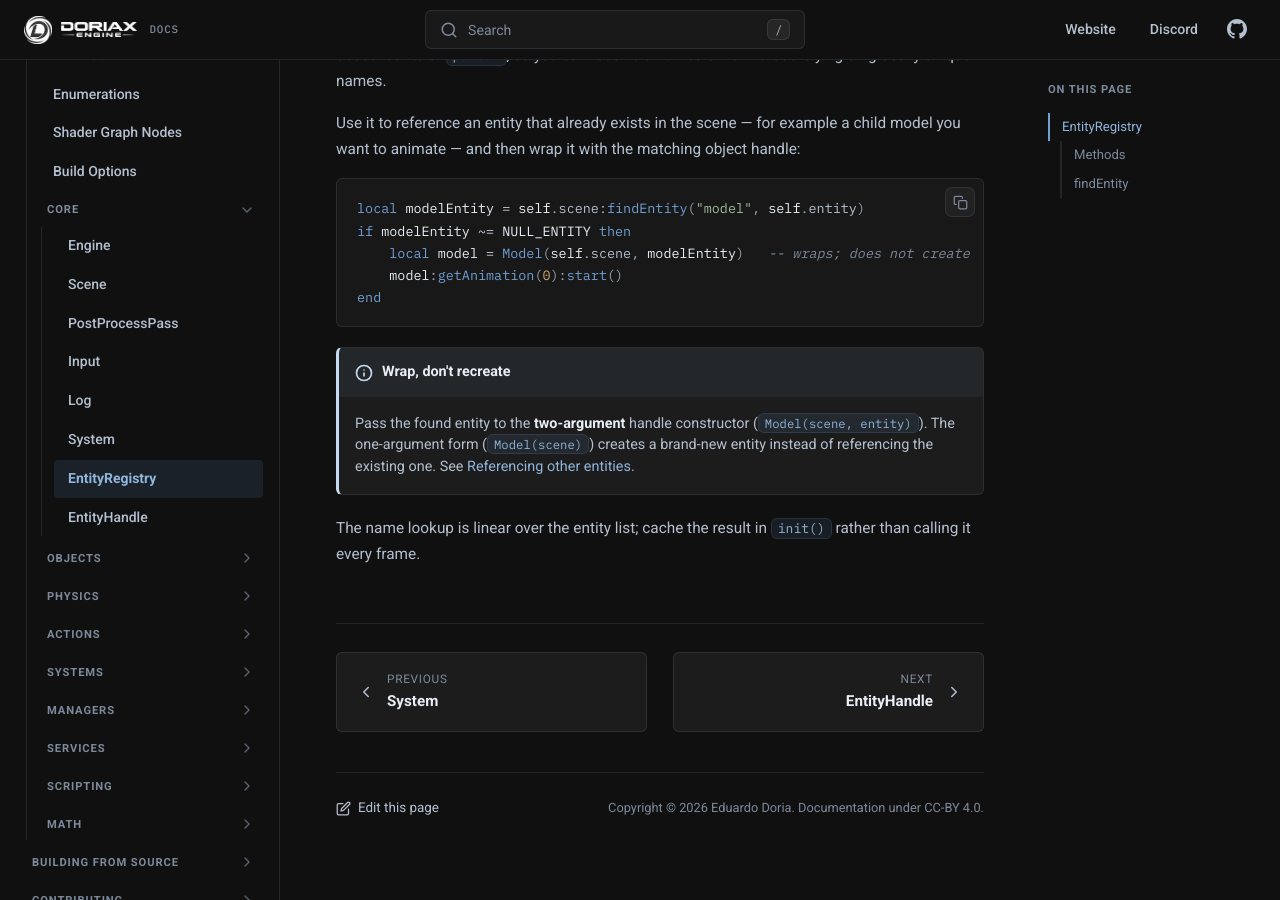
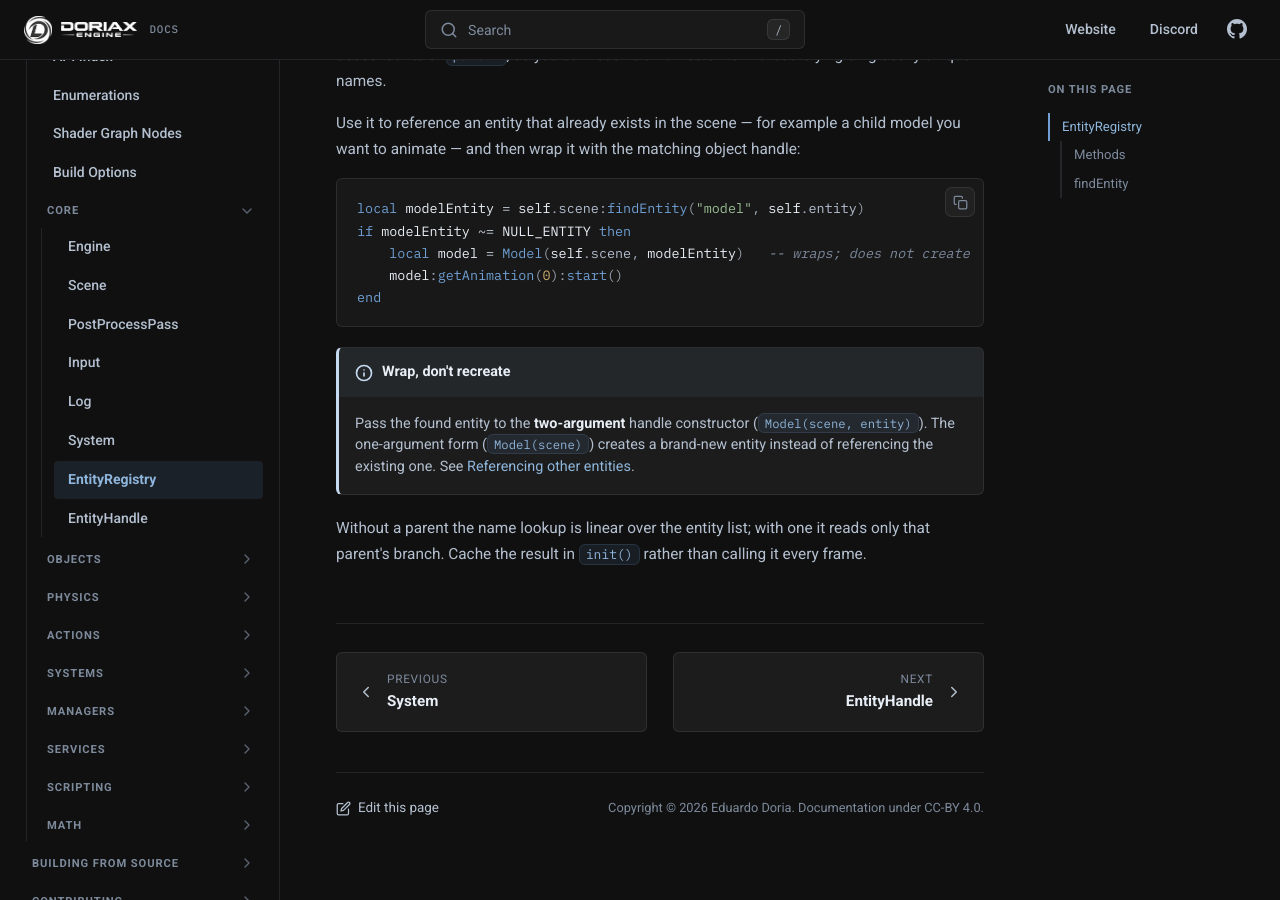
Before and after one commit to doriaxengine/doriax-docs, an MkDocs documentation site: the page built from docs/reference/classes/entityregistry.md, in a window 1280 px wide and 900 px high, scrolled down 961 px. Built offline with MkDocs 1.6.1, drawn with Linux system fonts in a browser that asks for light colours; comment, search, counter and statistics services are not loaded.

Commit message:
findEntity with a parent reads only that branch

```diff
--- a/docs/reference/classes/entityregistry.md
+++ b/docs/reference/classes/entityregistry.md
@@ -49,5 +49,5 @@ end
     entity instead of referencing the existing one. See
     [Referencing other entities](../../manual/creating-scripts.md#referencing-other-entities).
 
-The name lookup is linear over the entity list; cache the result in `init()` rather than
-calling it every frame.
+Without a parent the name lookup is linear over the entity list; with one it reads only that
+parent's branch. Cache the result in `init()` rather than calling it every frame.
```
Also changed, not shown: docs/manual/creating-scripts.md (+2 -2 lines).
